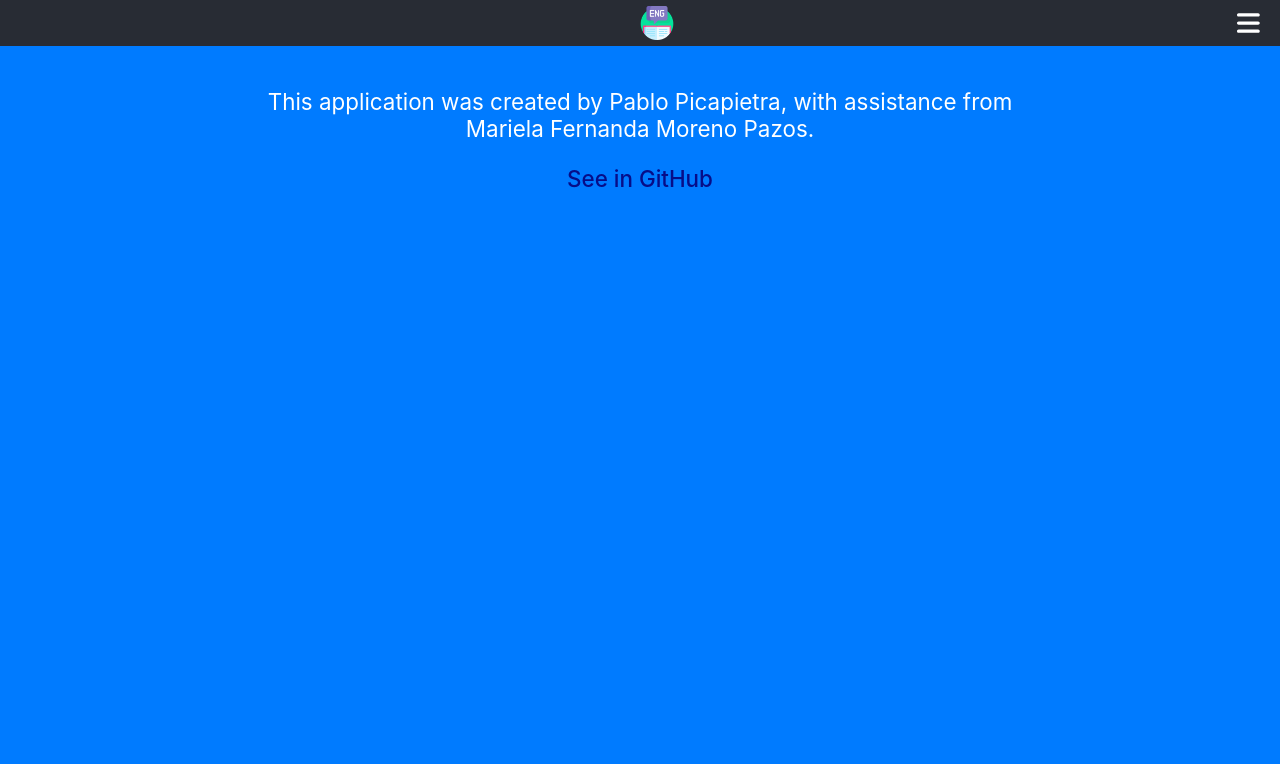
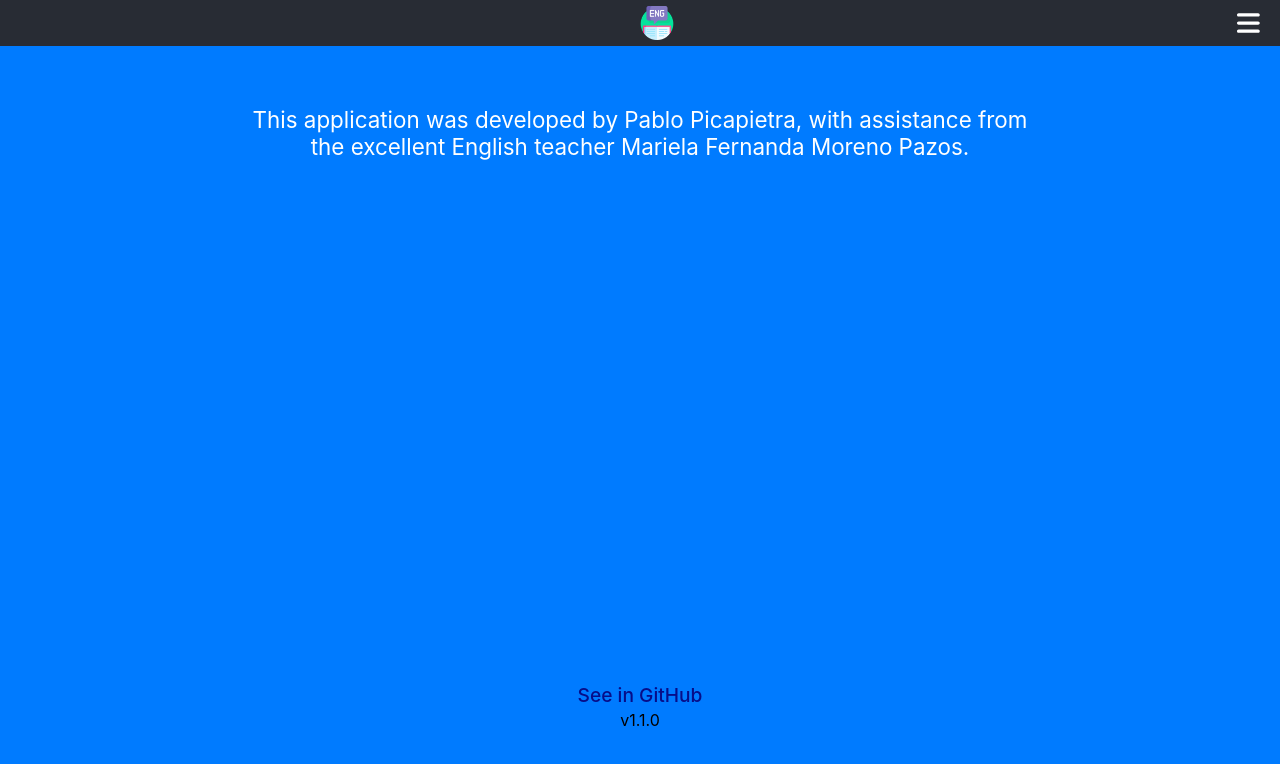
Before and after one commit to ppicapietra/my-conditionals-pwa, a React (Create React App) app: page /about in a window 1280 px wide. Shown: the top 764 px of the page. Built offline with nearby package versions, Linux system fonts and the light colour scheme.

Commit message:
Improve general styles. Add app version number at menu and about section

```diff
--- a/package.json
+++ b/package.json
@@ -1,6 +1,6 @@
 {
   "name": "ppica-my-conditionals",
-  "version": "0.1.0",
+  "version": "0.2.0",
   "private": true,
   "dependencies": {
     "@fortawesome/free-solid-svg-icons": "^6.4.2",
--- a/src/App.js
+++ b/src/App.js
@@ -3,6 +3,8 @@ import { useState, useEffect } from 'react';
 import AppContext from './model/AppContext';
 import Home from './pages/home/Home';
 import About from './pages/about/About';
+
+const APP_VERSION = "1.1.0";
 
 function App() {
 
@@ -13,9 +15,9 @@ function App() {
 			deferredPrompt.prompt();
 			deferredPrompt.userChoice.then( ( choiceResult ) => {
 				if ( choiceResult.outcome === 'accepted' ) {
-					console.log( 'User accepted the install prompt' );
+					console.info( 'User accepted the install prompt' );
 				} else {
-					console.log( 'User dismissed the install prompt' );
+					console.info( 'User dismissed the install prompt' );
 				}
 				setDeferredPrompt( null );
 			} );
@@ -40,7 +42,7 @@ function App() {
 
 
 	return (
-		<AppContext.Provider value={{ deferredPrompt, promptInstall }}>
+		<AppContext.Provider value={{ deferredPrompt, promptInstall, appVersion: APP_VERSION }}>
 			<Router>
 				<Routes>
 					<Route path="/" element={<Home />} />
--- a/src/components/sideMenu/SideMenu.css
+++ b/src/components/sideMenu/SideMenu.css
@@ -4,11 +4,11 @@
   right: -100%;
   /* This ensures the menu is fully off-screen when closed */
   width: 300px;
-  height: 100%;
+  height: 98vh;
   background-color: #fff;
   box-shadow: -2px 0 5px rgba(0, 0, 0, 0.3);
   transition: right 0.3s;
-  padding: 20px;
+  padding: 2vh;
   z-index: 99999;
 }
 
@@ -63,3 +63,11 @@
   justify-content: center;
   align-items: center;
 }
+
+.side-menu .menu-app-version {
+  position: absolute;
+  bottom: 40px;
+  left: 0;
+  width: 100%;
+  text-align: center;
+}
--- a/src/components/sideMenu/SideMenu.js
+++ b/src/components/sideMenu/SideMenu.js
@@ -7,7 +7,7 @@ import './SideMenu.css';
 
 function SideMenu( props ) {
 
-	const { deferredPrompt, promptInstall } = useContext( AppContext );
+	const { deferredPrompt, promptInstall, appVersion } = useContext( AppContext );
 
 	const isWebShareAPIAvailable = () => {
 		return !!navigator.share;
@@ -69,6 +69,8 @@ function SideMenu( props ) {
 				</div>
 				<Link to="/about">About</Link>
 			</div>
+
+			<p className='menu-app-version'>v{appVersion}</p>
 		</div>
 	);
 }
--- a/src/pages/about/About.css
+++ b/src/pages/about/About.css
@@ -1,7 +1,13 @@
 /* About.css */
 .about-container {
-  padding: 20px;
+  position: relative;
+  height: 80vh;
+  padding: 40px 20px;
   text-align: center;
+  display: flex;
+  flex-direction: column;
+  align-items: center;
+  justify-content: space-between;
 }
 
 .about-header {
@@ -19,14 +25,24 @@
   color: black;
 }
 
-.about-content {
+.about-text {
   margin-top: 20px;
 	font-size: 1.4em;
 	color: #fff;
 }
 
-.about-content a {
+.about-links {
+  display: block;
+  font-size: 1.2em;
+}
+
+.about-links a {
 	color: rgb(7, 13, 136);
   font-weight: 500;
 	text-decoration: none;
 }
+
+.about-version {
+  position: absolute;
+  bottom: 20px;
+}
--- a/src/pages/about/About.js
+++ b/src/pages/about/About.js
@@ -1,16 +1,21 @@
-import React from 'react';
+import React, { useContext } from 'react';
+import AppContext from '../../model/AppContext';
 import Header from '../../components/header/Header';
 import './About.css';
 
 function About() {
+
+	const { appVersion } = useContext( AppContext );
+
 	return (
 		<div className="App">
 			<Header />
 			<main className="about-container">
-				<div className="about-content">
-					<p>This application was created by Pablo Picapietra, with assistance from Mariela Fernanda Moreno Pazos.</p>
+				<p className='about-text'>This application was developed by Pablo Picapietra, with assistance from the excellent English teacher Mariela Fernanda Moreno Pazos.</p>
+				<div className='about-links'>
 					<p><a href="https://github.com/ppicapietra/my-conditionals-pwa" target="_blank" rel="noopener noreferrer">See in GitHub</a></p>
 				</div>
+				<p className='about-version'>v{appVersion}</p>
 			</main>
 		</div>
 	);
```
